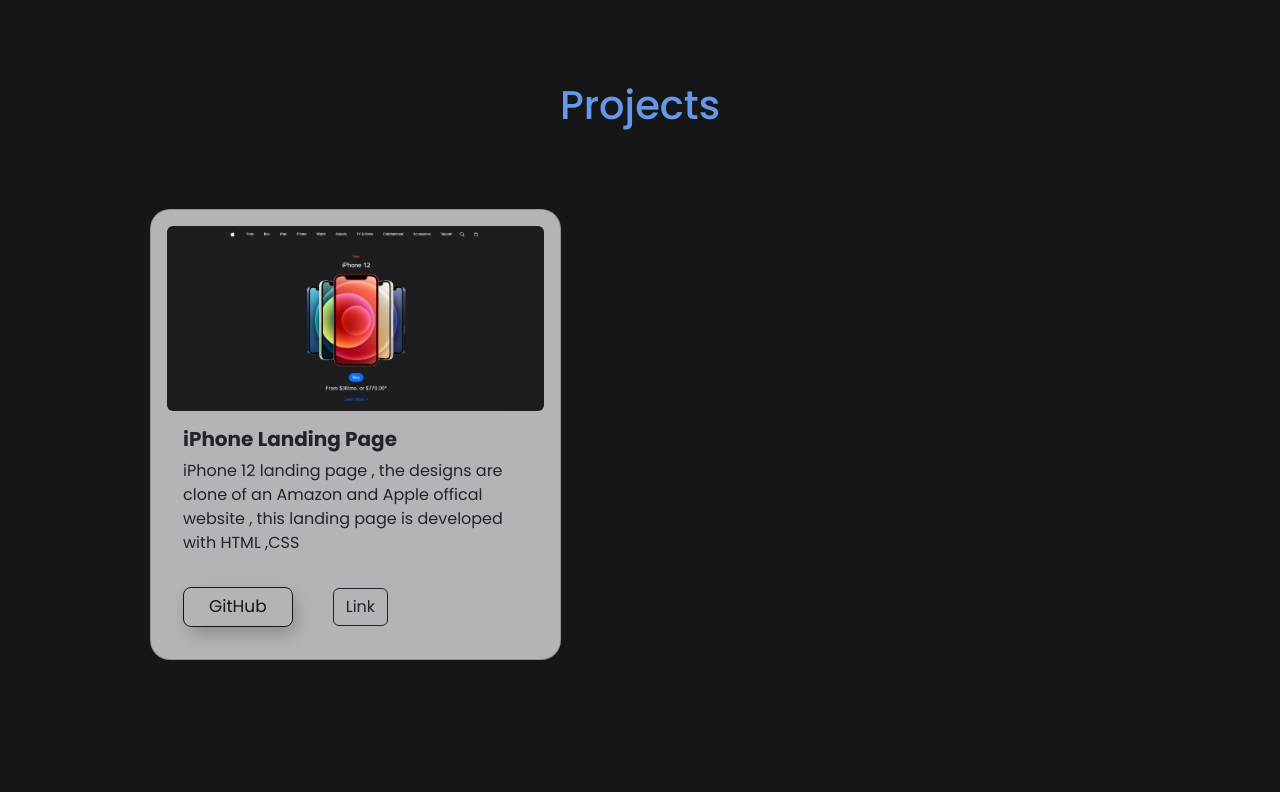
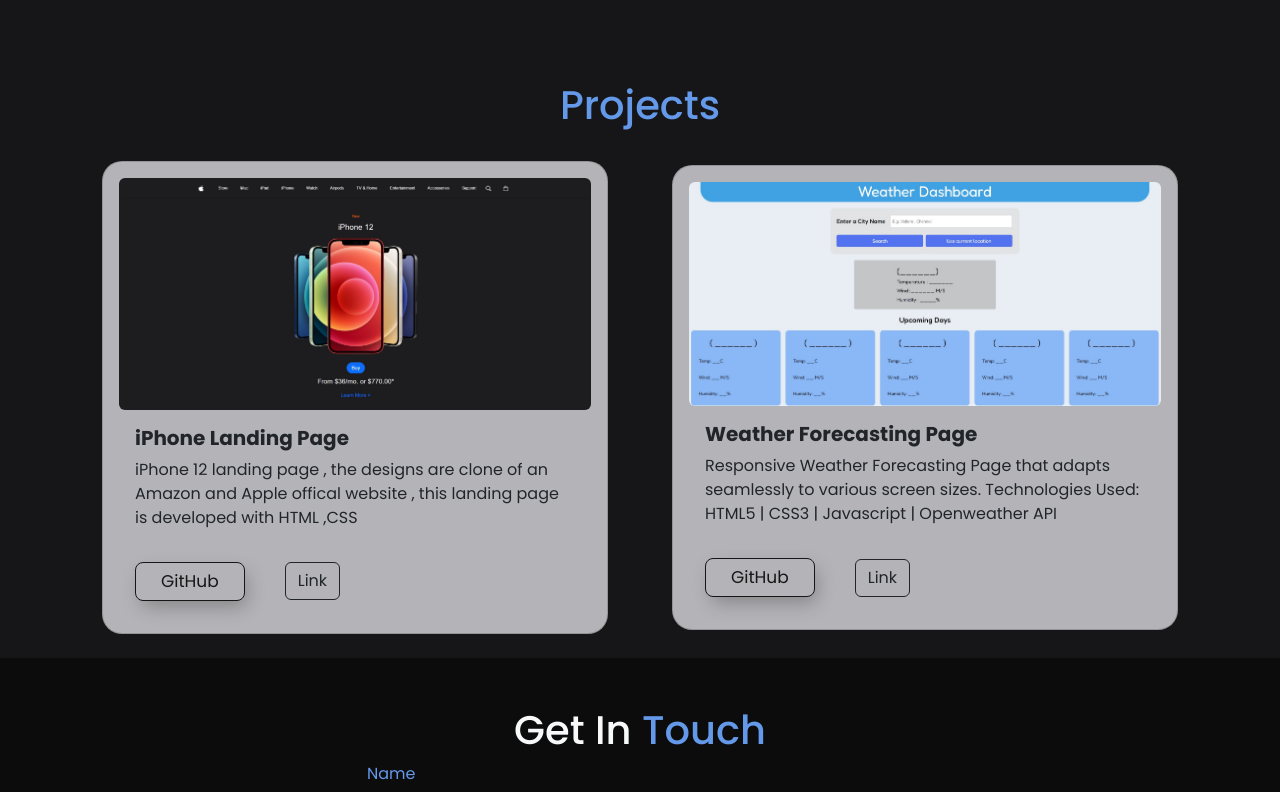
Before and after one commit to joo-28/jothivasan-portfolio, a React (Vite) app: page / in a window 1280 px wide. Shown: the part 1660-2452 px from the top of the page. Built offline with nearby package versions, Linux system fonts and the light colour scheme.

Commit message:
Update Projects.jsx

```diff
--- a/src/Components/Projects.jsx
+++ b/src/Components/Projects.jsx
@@ -20,7 +20,7 @@
             </Col>
           </Row>
           <Row>
-            <Col xs={12} xl={5} id="project-1" className="m-xl-5 ">
+            <Col xs={12} lg={6} id="project-1" className="m-xl-auto ">
               <ProjectCard
                 projectTitle={"iPhone Landing Page"}
                 projectImg={iphoneLandingPage}
@@ -33,7 +33,7 @@
                 }
               />
             </Col>
-            <Col xs={12} xl={5} id="project-2" className="m-xl-5">
+            <Col xs={12} lg={6} id="project-2" className="m-xl-auto">
               <ProjectCard
                 projectTitle={"Weather Forecasting Page"}
                 projectImg={weatherForecastPage}
```
